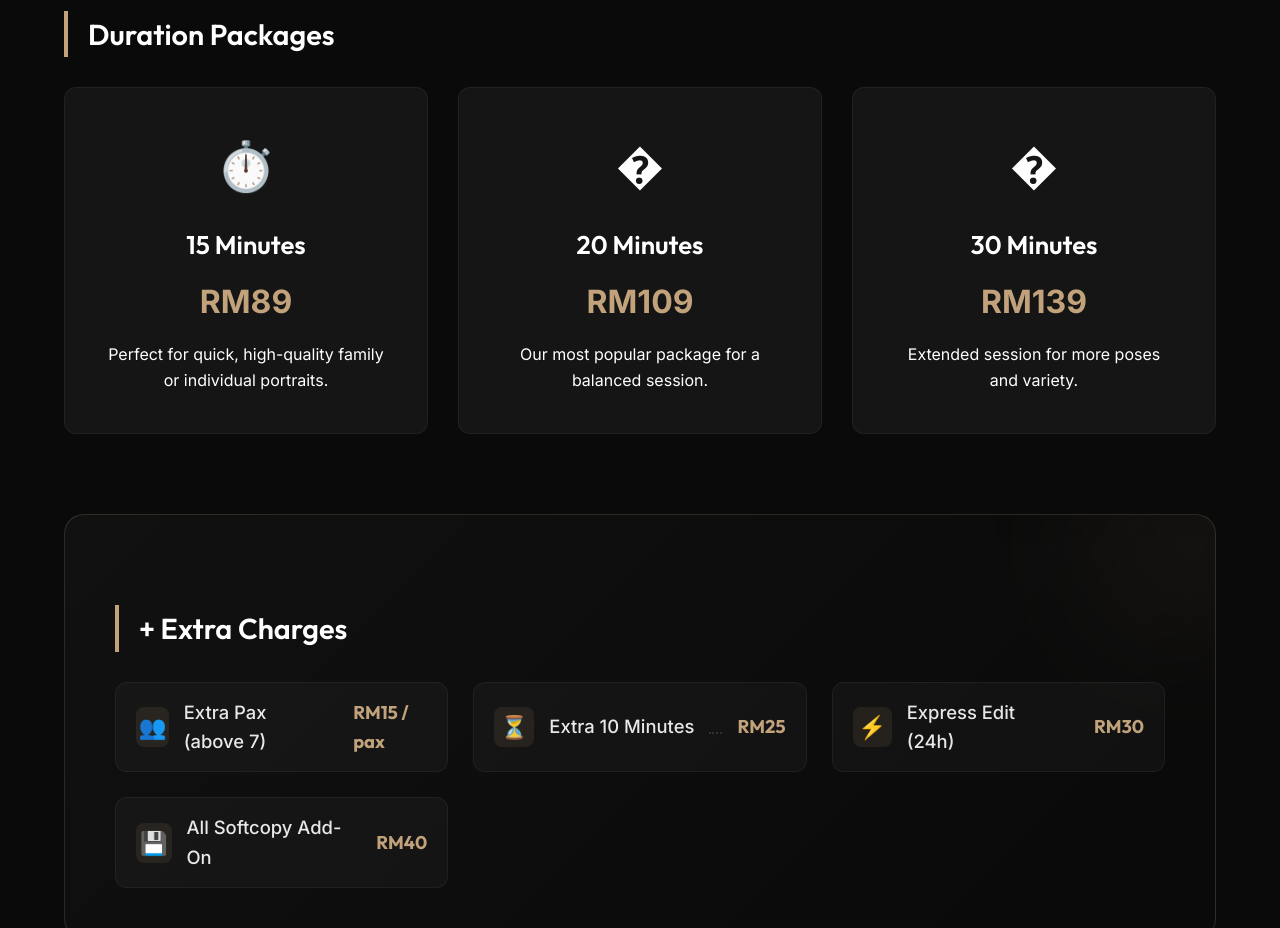
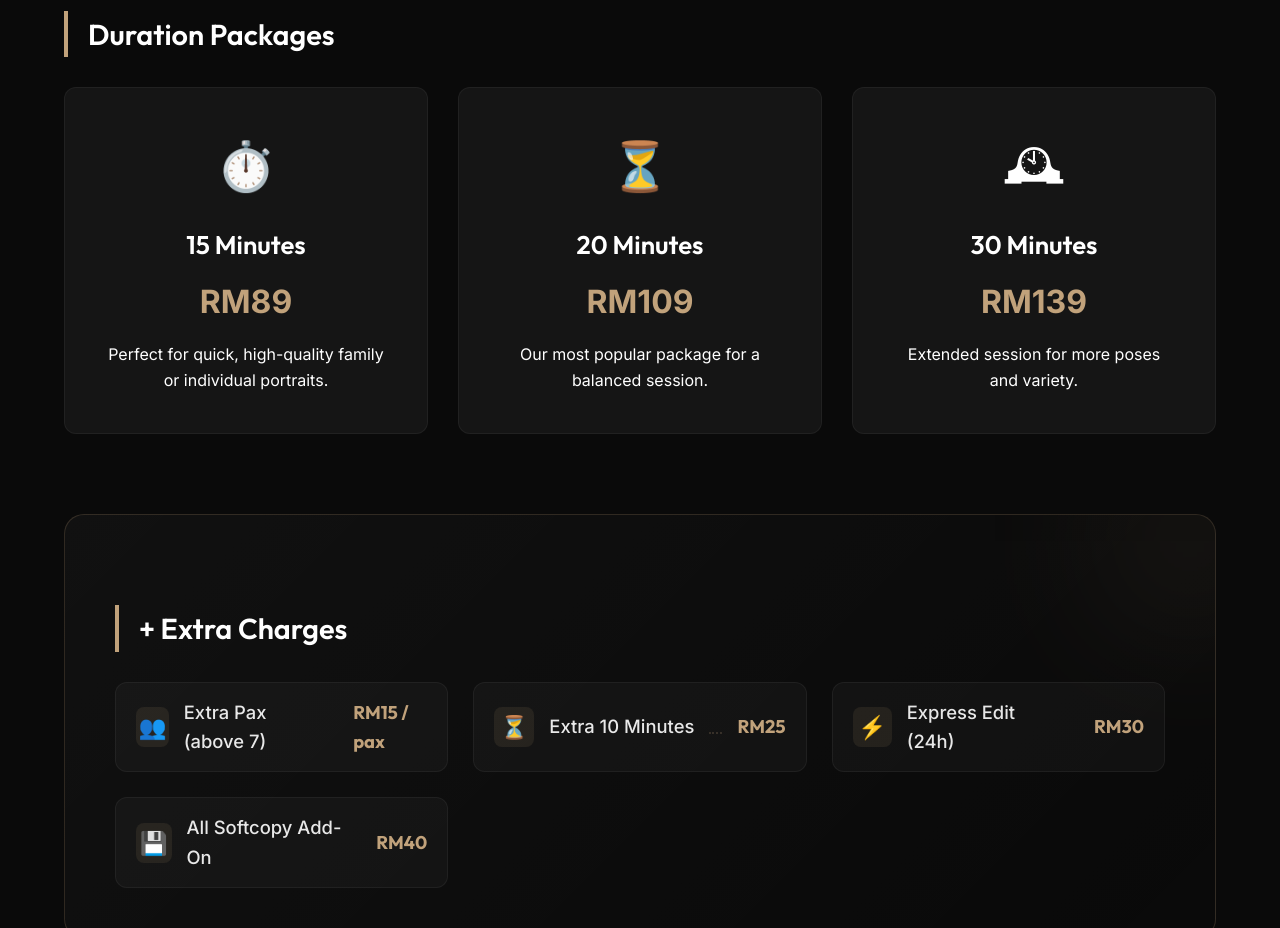
Before and after one commit to TeenagerzGuru/LensIA-studio, a React (Vite) app: page / in a window 1280 px wide. Shown: the part 2000-2928 px from the top of the page. Built offline with nearby package versions, Linux system fonts and the light colour scheme; no server answers.

Commit message:
Update service icons for 20 and 30 minute packages

```diff
--- a/src/App.jsx
+++ b/src/App.jsx
@@ -94,8 +94,8 @@ function App() {
 
   const services = [
     { title: '15 Minutes', price: 'RM89', icon: '⏱️', description: 'Perfect for quick, high-quality family or individual portraits.' },
-    { title: '20 Minutes', price: 'RM109', icon: '�', description: 'Our most popular package for a balanced session.' },
-    { title: '30 Minutes', price: 'RM139', icon: '�', description: 'Extended session for more poses and variety.' }
+    { title: '20 Minutes', price: 'RM109', icon: '⏳️', description: 'Our most popular package for a balanced session.' },
+    { title: '30 Minutes', price: 'RM139', icon: '🕰', description: 'Extended session for more poses and variety.' }
   ]
 
   const extraCharges = [
```
